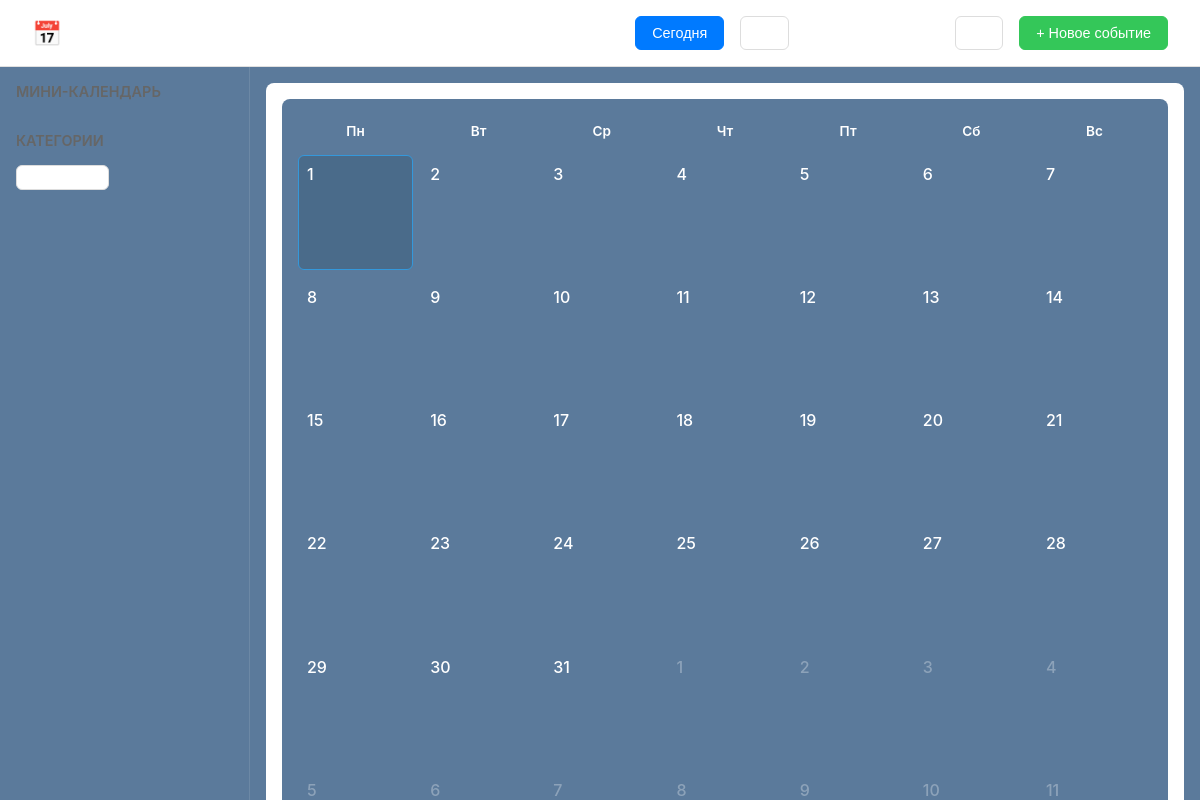
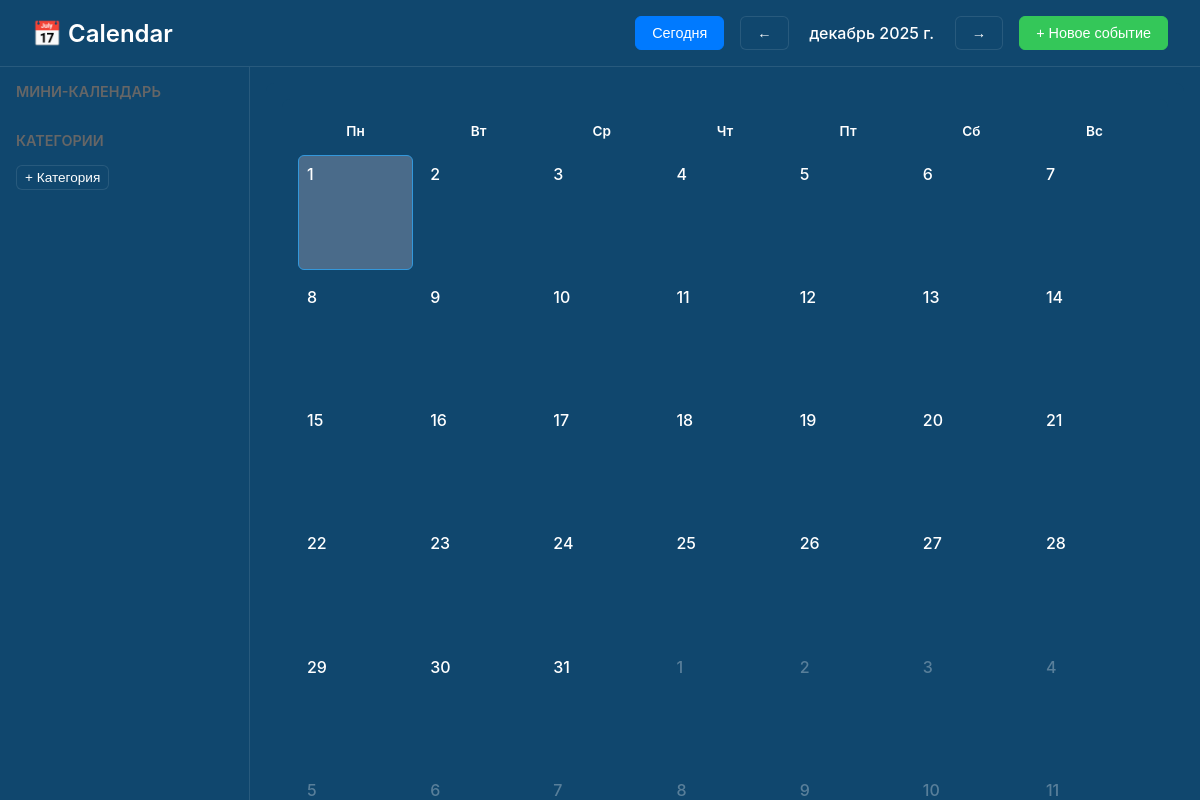
Before and after one commit to One1Van1/calendar-app, an Electron app: page frontend/renderer/index.html in a window 1200 px wide. Drawn offline with Linux system fonts and the light colour scheme; no server answers.

Commit message:
Update background color to a darker shade of blue across calendar components

```diff
--- a/frontend/renderer/components/CalendarGrid/grid.view.js
+++ b/frontend/renderer/components/CalendarGrid/grid.view.js
@@ -4,7 +4,7 @@ export const CalendarGridView = {
     // Настройки внешнего вида сетки
     styles: {
         // Фон сетки
-        backgroundColor: '#5b7a9b',              // Цвет фона всей сетки
+        backgroundColor: '#10476e',              // Цвет фона всей сетки
         borderRadius: '8px',                     // Скругление углов
         padding: '1rem',                         // Внутренний отступ
 
--- a/frontend/renderer/components/MainBackground/main-bg.view.js
+++ b/frontend/renderer/components/MainBackground/main-bg.view.js
@@ -4,7 +4,7 @@ export const MainBackgroundView = {
     // Настройки внешнего вида основной области
     styles: {
         // Фон
-        backgroundColor: '#5b7a9b',              // Цвет фона основной области
+        backgroundColor: '#10476e',              // Цвет фона основной области
 
         // Отступы
         padding: '1rem',                         // Внутренний отступ
--- a/frontend/renderer/components/SidebarBackground/sidebar-bg.view.js
+++ b/frontend/renderer/components/SidebarBackground/sidebar-bg.view.js
@@ -4,7 +4,7 @@ export const SidebarBackgroundView = {
     // Настройки внешнего вида боковой панели
     styles: {
         // Фон
-        backgroundColor: '#5b7a9b',              // Цвет фона боковой панели
+        backgroundColor: '#10476e',              // Цвет фона боковой панели
 
         // Размеры
         width: '250px',                          // Ширина панели
--- a/frontend/renderer/styles.css
+++ b/frontend/renderer/styles.css
@@ -1,8 +1,8 @@
 :root {
-    /* Единственная тёмная тема - серо-синий фон */
-    --bg-primary: #5b7a9b;
-    --bg-secondary: #5b7a9b;
-    --bg-tertiary: #5b7a9b;
+    /* Единственная тёмная тема - более тёмный серо-синий фон */
+    --bg-primary: #10476e;
+    --bg-secondary: #10476e;
+    --bg-tertiary: #10476e;
     --text-primary: #ffffff;
     --text-secondary: #e0e0e0;
     --text-muted: #c0c0c0;
@@ -12,7 +12,7 @@
     --accent-primary-hover: #5dade2;
     --accent-success: #2ecc71;
     --accent-success-hover: #52d98e;
-    --card-bg: #5b7a9b;
+    --card-bg: #10476e;
     --hover-bg: rgba(255, 255, 255, 0.15);
     --shadow: rgba(0, 0, 0, 0.3);
     --today-bg: #4a6b8a;
@@ -406,9 +406,9 @@ header h1 {
 
 /* Header */
 header {
-    background: white;
+    background: var(--bg-primary);
     padding: 1rem 2rem;
-    border-bottom: 1px solid #e0e0e0;
+    border-bottom: 1px solid var(--border-color);
     display: flex;
     justify-content: space-between;
     align-items: center;
@@ -440,8 +440,9 @@ header h1 {
 /* Buttons */
 .btn {
     padding: 0.5rem 1rem;
-    border: 1px solid #ddd;
-    background: white;
+    border: 1px solid var(--border-color);
+    background: var(--bg-primary);
+    color: var(--text-primary);
     border-radius: 6px;
     cursor: pointer;
     font-size: 0.9rem;
@@ -449,7 +450,7 @@ header h1 {
 }
 
 .btn:hover {
-    background: #f5f5f5;
+    background: var(--hover-bg);
 }
 
 .btn-primary {
@@ -487,8 +488,8 @@ header h1 {
 /* Sidebar */
 .sidebar {
     width: 250px;
-    background: white;
-    border-right: 1px solid #e0e0e0;
+    background: var(--bg-primary);
+    border-right: 1px solid var(--border-color);
     padding: 1rem;
     overflow-y: auto;
 }
@@ -538,7 +539,7 @@ header h1 {
 }
 
 .calendar-grid {
-    background: white;
+    background: var(--card-bg);
     border-radius: 8px;
     padding: 1rem;
     min-height: 500px;
@@ -586,7 +587,7 @@ header h1 {
 }
 
 .modal-content {
-    background-color: white;
+    background-color: var(--card-bg);
     padding: 2rem;
     border-radius: 8px;
     width: 90%;
```
